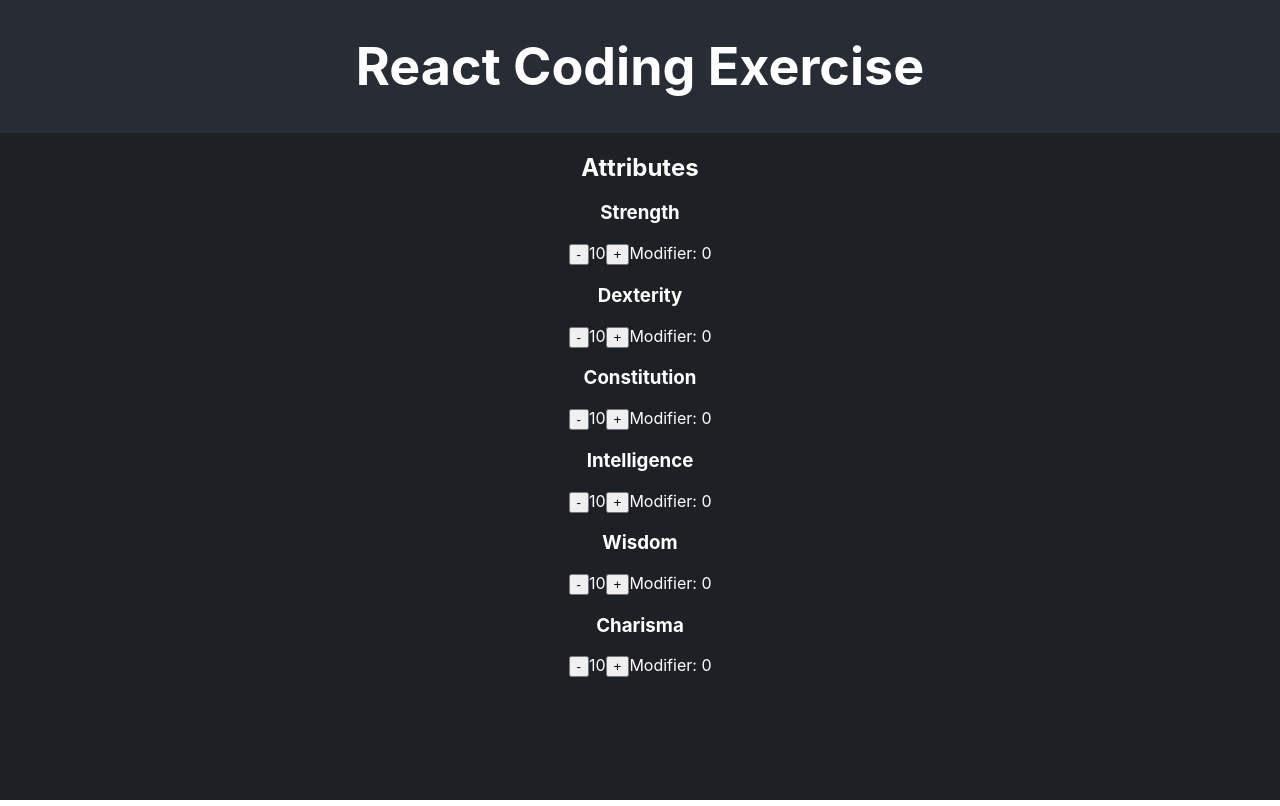
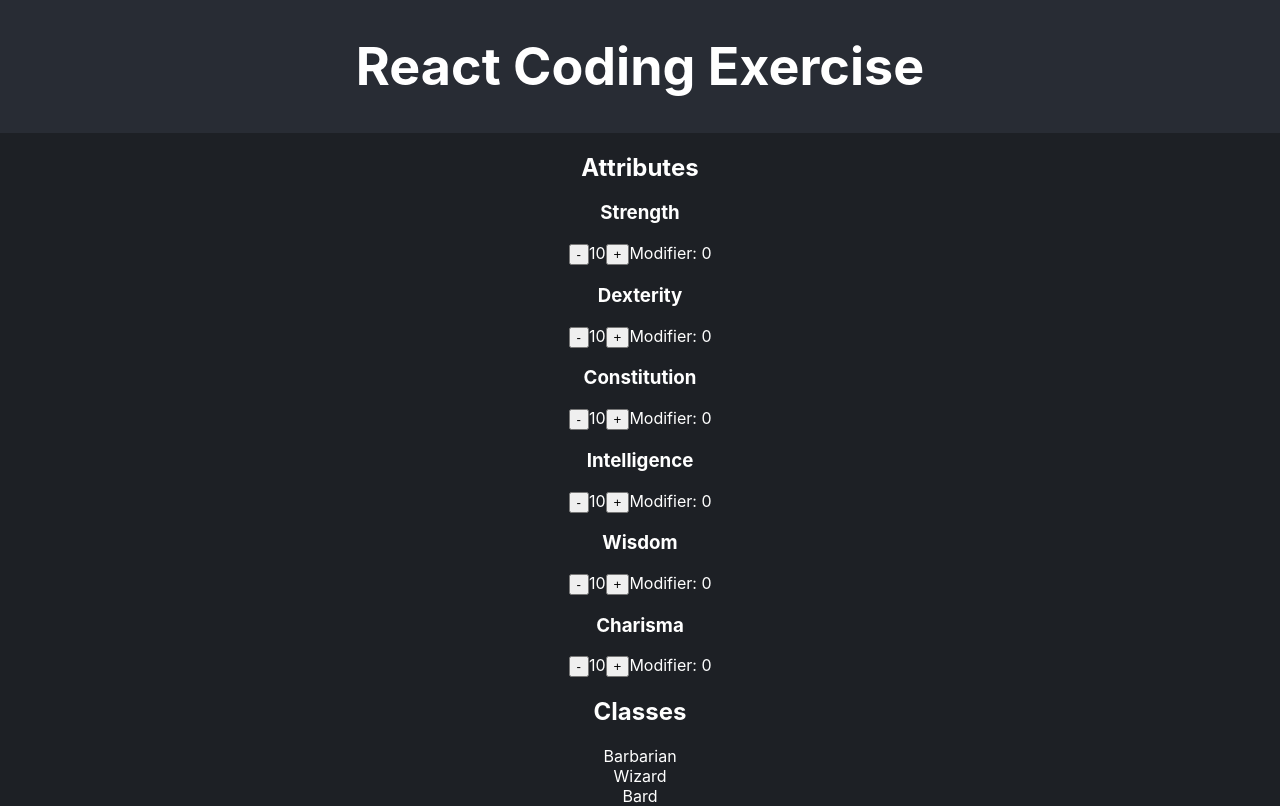
Before and after one commit to YunhwanJeong/recruiting-webapp-character, a React (Create React App) app: page / in a window 1280 px wide. Built offline with nearby package versions, Linux system fonts and the light colour scheme.

Commit message:
feat: add classess section

```diff
--- a/src/App.tsx
+++ b/src/App.tsx
@@ -1,6 +1,6 @@
 import { useReducer } from "react";
 import "./App.css";
-import { ATTRIBUTE_LIST } from "./consts";
+import { ATTRIBUTE_LIST, CLASS_LIST } from "./consts";
 
 type Action =
   | { type: "INCREMENT"; attribute: string }
@@ -62,6 +62,12 @@ function App() {
             </div>
           ))}
         </section>
+        <section>
+          <h2>Classes</h2>
+          {Object.keys(CLASS_LIST).map((className) => (
+            <div key={className}>{className}</div>
+          ))}
+        </section>
       </main>
     </div>
   );
```
